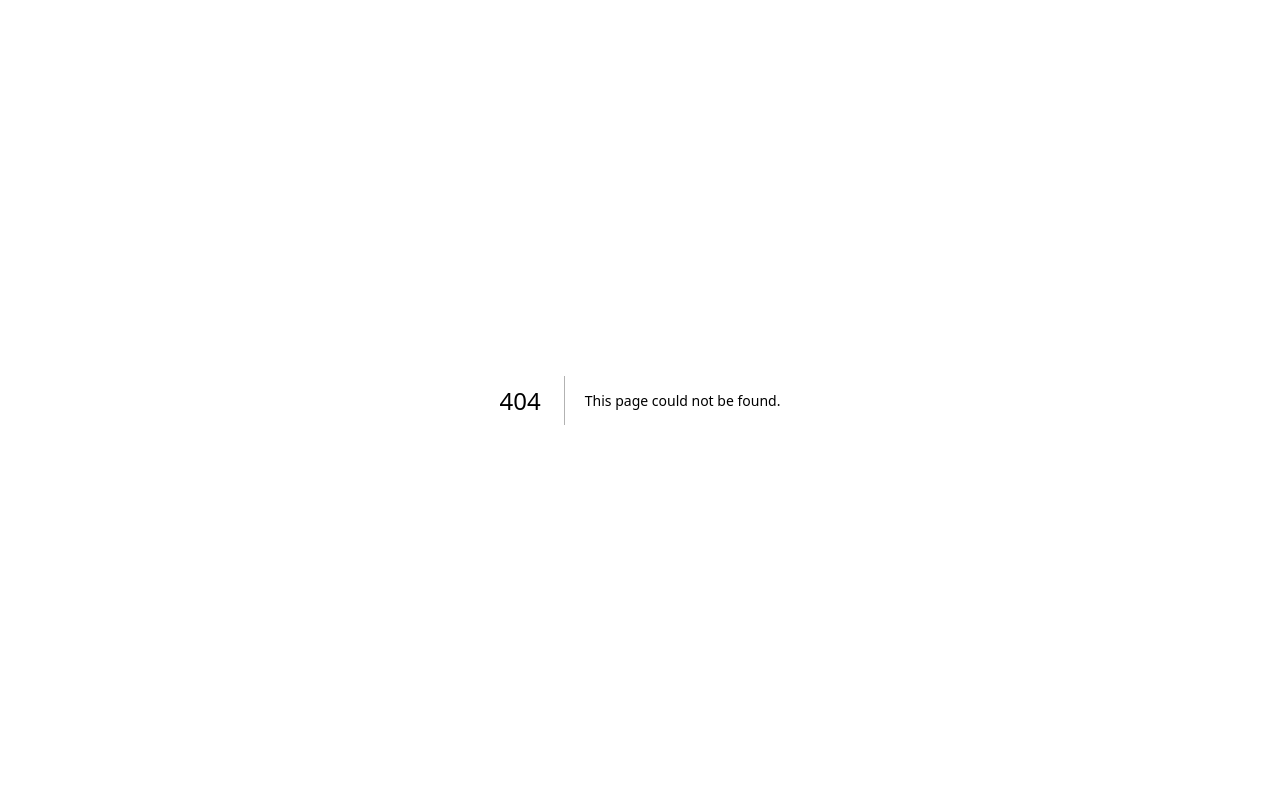
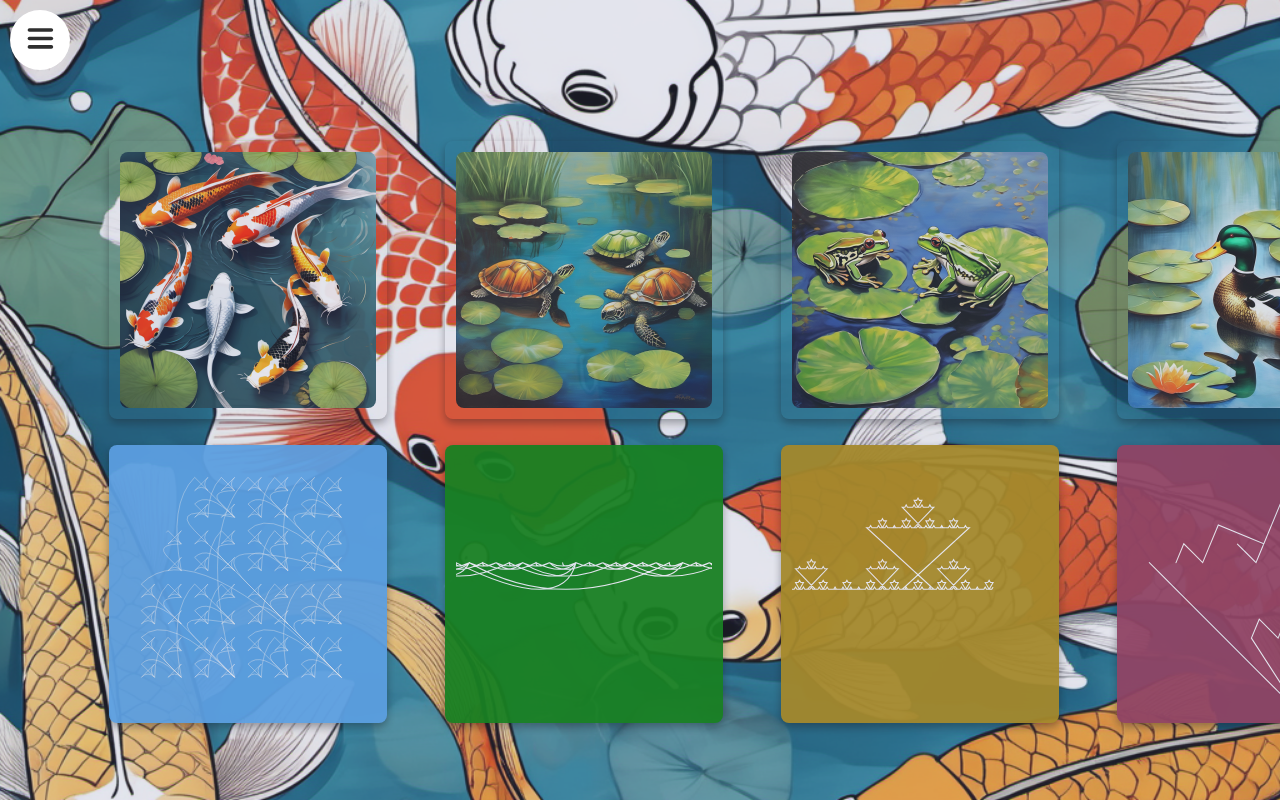
Before and after one commit to Will-H007/Fish-Pond, a Next.js app in the folder portfolio/: page /gallery in a window 1280 px wide. Before the commit this address had no page. Built offline with nearby package versions, Linux system fonts and the light colour scheme.

Commit message:
fixed some bug

```diff
--- a/portfolio/app/information/page.tsx
+++ b/portfolio/app/gallery/page.tsx
@@ -1,6 +1,5 @@
 'use client';
 import React, { useState } from 'react';
-import GlassmorphismBox from '@/component/Second_page/glass_box';
 import Player from '@/component/tabs/projects/projects';
 import { AnimateNav } from '@/component/navbar/newnav';
 import Skill from '@/component/tabs/skill/skill';
@@ -30,7 +29,7 @@ const DoubleLinkedListLayout: React.FC = () => {
 
   return (
 
-  <div>
+  <div style={{ overflow: "hidden", height:"100vh" }}>
 
           <div style={{backgroundImage: backgroundImageUrl,
             backgroundSize: 'cover', // Adjust as needed
@@ -40,7 +39,8 @@ const DoubleLinkedListLayout: React.FC = () => {
             height: '100vh',
             opacity:"80%",
             padding:"2em",
-            paddingTop:"3em",
+            paddingTop:"4em",
+
             }}>
  {/* <div className="h-full w-full flex flex-col gap-x-8  items-center justify-center" style={{zIndex:2}}>
         <div  style={{ height:"90vh", width:"100%" }}>
@@ -48,11 +48,15 @@ const DoubleLinkedListLayout: React.FC = () => {
               <GlassmorphismBox skill={<Skill />} experience={<Experience />} project={<Player/>}/>
           </div>
           </div> */}
-          <div style={{ height:"45em",width:"90em",display:"flex",alignItems:"center", backgroundColor:"white",boxShadow: "0 4px 8px rgba(0, 0, 0, 0.4)", borderRadius:"4em", opacity:"95%"}}>
 
-          <Player/>
+                    <div style={{ height:"45em",width:"90em",display:"flex",alignItems:"center", backgroundColor:"transparent", borderRadius:"4em", opacity:"95%"}}>
 
-          </div>
+                    <Player/>
+
+                    </div>
+
+
+
             </div>
             <AnimateNav/>
 
--- a/portfolio/app/globals.css
+++ b/portfolio/app/globals.css
@@ -25,3 +25,18 @@ body {
     )
     rgb(var(--background-start-rgb));
 }
+
+
+html {
+  height: 100%;
+}
+
+.background-container {
+  background-size: cover;
+  background-position: center;
+  width: 100%;
+  height: 100vh;
+  opacity: 0.8;
+  padding: 2em;
+  padding-top: 4em;
+}
--- a/portfolio/component/tabs/projects/imagebox.tsx
+++ b/portfolio/component/tabs/projects/imagebox.tsx
@@ -31,7 +31,7 @@ const ImageBox: React.FC<{ image: string; color?: string; FlippedContent?:string
           ) : (
             /* Add text or content for the flipped side */
             <div style={{ width: "15em", backfaceVisibility: "hidden", display: "flex", justifyContent: "center", }}>
-              <p style={{ color: "black", fontSize:"30px" }}>{ FlippedContent}</p>
+              <p style={{ color: "transparent", fontSize:"30px" }}>{ FlippedContent}</p>
             </div>
           )}
         </div>
```
